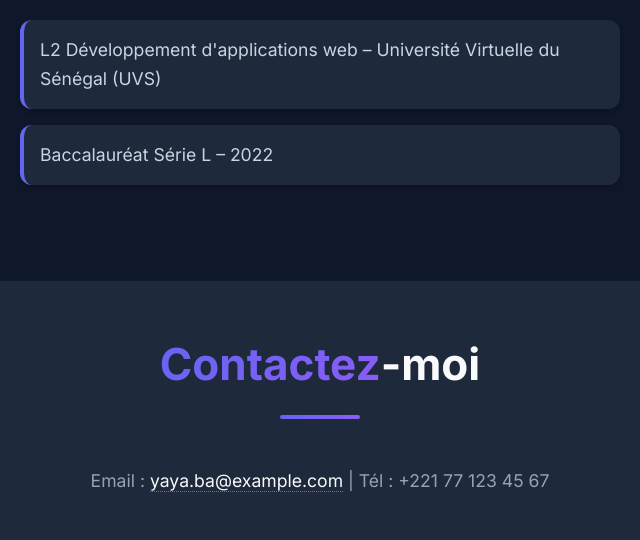
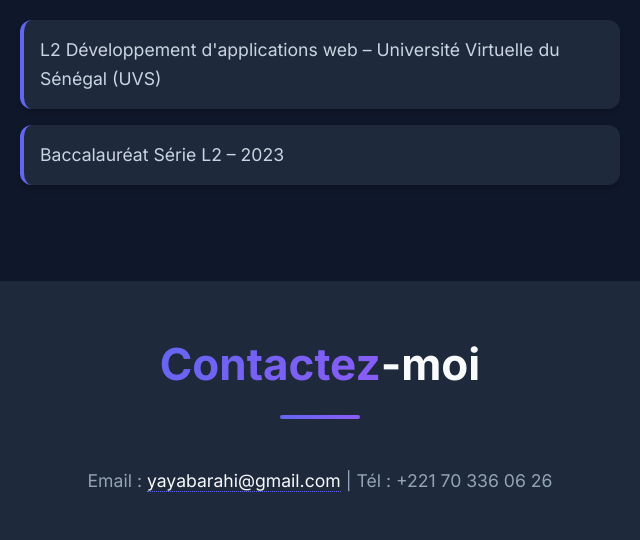
Before and after one commit to yayaba81/yayaba81.github.io, a plain HTML site: page index.html in a window 1280 px wide. Shown: the part 2700-3240 px from the top of the page, 320-960 px from the left. Drawn offline with Linux system fonts and the light colour scheme.

Commit message:
Update contact details and education in index.html
Updated contact information and educational background.

```diff
--- a/index.html
+++ b/index.html
@@ -95,7 +95,7 @@
     <h2 class="section-title"><span>Formation</span></h2>
     <ul class="formation-list">
       <li>L2 Développement d'applications web – Université Virtuelle du Sénégal (UVS)</li>
-      <li>Baccalauréat Série L – 2022</li>
+      <li>Baccalauréat Série L2 – 2023</li>
     </ul>
   </section>
 
@@ -103,7 +103,7 @@
   <section id="contact" class="section contact">
     <h2 class="section-title"><span>Contactez</span>-moi</h2>
     <div class="contact-info">
-      <p>Email : <a href="mailto:yaya.ba@example.com">yaya.ba@example.com</a> | Tél : +221 77 123 45 67</p>
+      <p>Email : <a href="mailto:yayabarahi@gmail.com">yayabarahi@gmail.com</a> | Tél : +221 70 336 06 26</p>
     </div>
     <a href="https://wa.me/221771234567" class="btn-whatsapp" target="_blank">WhatsApp</a>
     <form class="contact-form" action="#" method="post">
```
